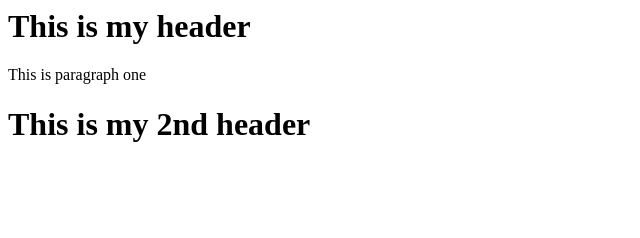
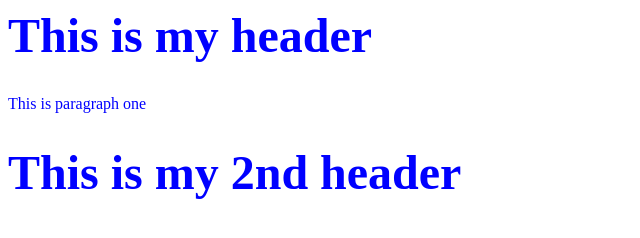
Before and after one commit to Julius-100/SSHRepository, a plain HTML site: page index.html in a window 1280 px wide. Shown: the whole page, without its empty margins (0-640 px from the left). Drawn offline with Linux system fonts and the light colour scheme.

Commit message:
Added style tag per review comment

```diff
--- a/index.html
+++ b/index.html
@@ -2,6 +2,12 @@
 <head>
 </head>
 <!-- please use CSS style tags here -->
+<head>
+	<style>
+	h1 {color: blue; font-size: 300%}
+	p {color: blue}
+	</style>
+</head>
 
 <body>
   <h1>This is my header</h1>
```
